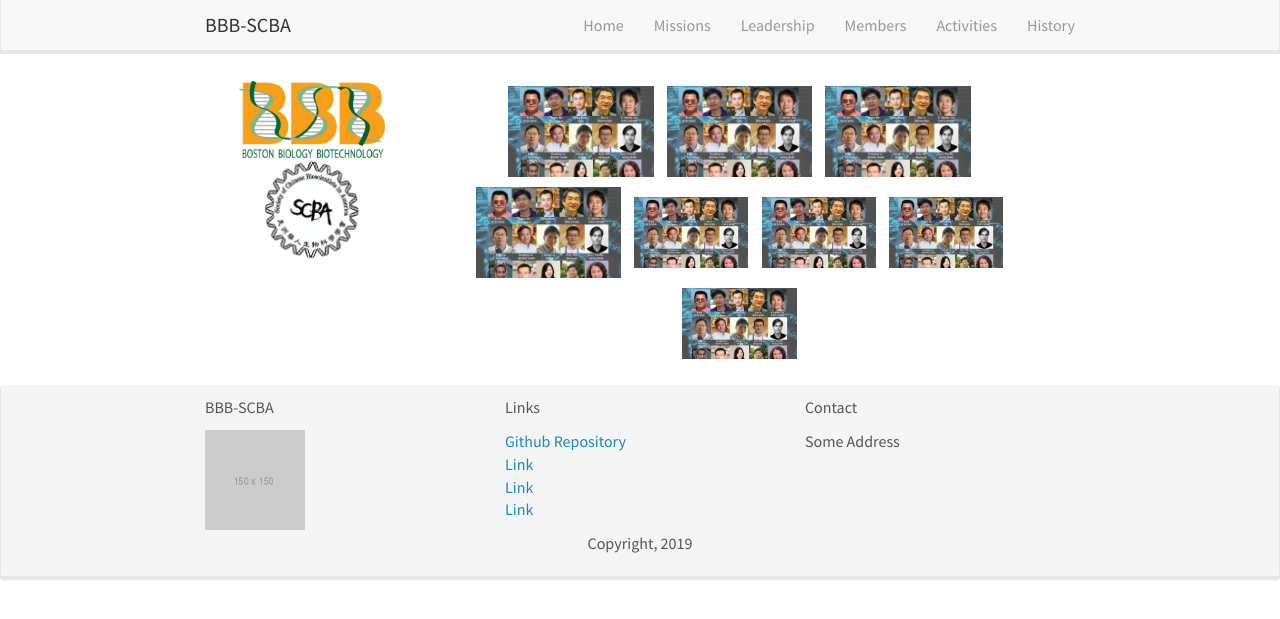
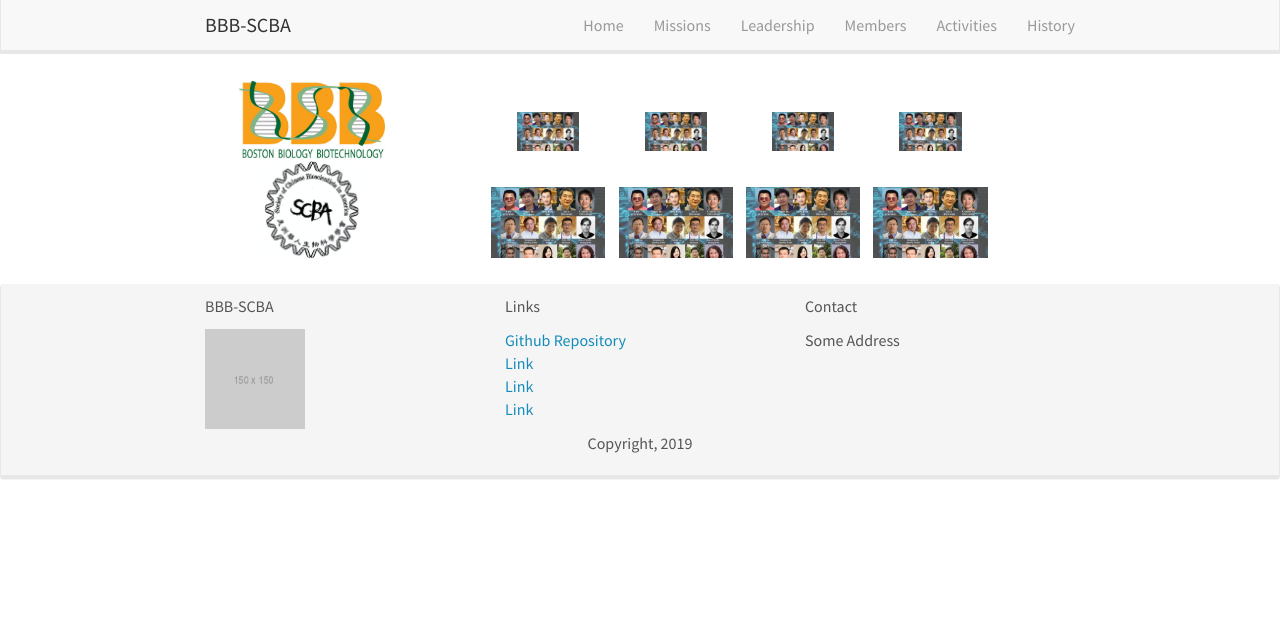
Before and after one commit to bbb-scba/bbb-scba.github.io, a Jekyll site: the page built from home.md, in a window 1280 px wide. Shown: the top 619 px of the page. Built offline with Jekyll 4.4.1, drawn with Linux system fonts in a browser that asks for light colours; nearby versions of some CDN libraries.

Commit message:
Update home.md

```diff
--- a/home.md
+++ b/home.md
@@ -19,10 +19,10 @@ permalink: /
   <div style="flex-basis: 75%; padding: 10px;">
 
 <p align="center">
-<img src="images/slider/flyer_v9.jpg" style="width:25%; height:25%; padding: 5px;">
-<img src="images/slider/flyer_v9.jpg" style="width:25%; height:25%; padding: 5px;">
-<img src="images/slider/flyer_v9.jpg" style="width:25%; height:25%; padding: 5px;">
-<img src="images/slider/flyer_v9.jpg" style="width:25%; height:25%; padding: 5px;">
+<img src="images/slider/flyer_v9.jpg" style="width:20%; height:20%; padding: 5%;">
+<img src="images/slider/flyer_v9.jpg" style="width:20%; height:20%; padding: 5%;">
+<img src="images/slider/flyer_v9.jpg" style="width:20%; height:20%; padding: 5%;">
+<img src="images/slider/flyer_v9.jpg" style="width:20%; height:20%; padding: 5%;">
 <img src="images/slider/flyer_v9.jpg" style="width:20%; height:20%; padding: 5px;">
 <img src="images/slider/flyer_v9.jpg" style="width:20%; height:20%; padding: 5px;">
 <img src="images/slider/flyer_v9.jpg" style="width:20%; height:20%; padding: 5px;">
```
